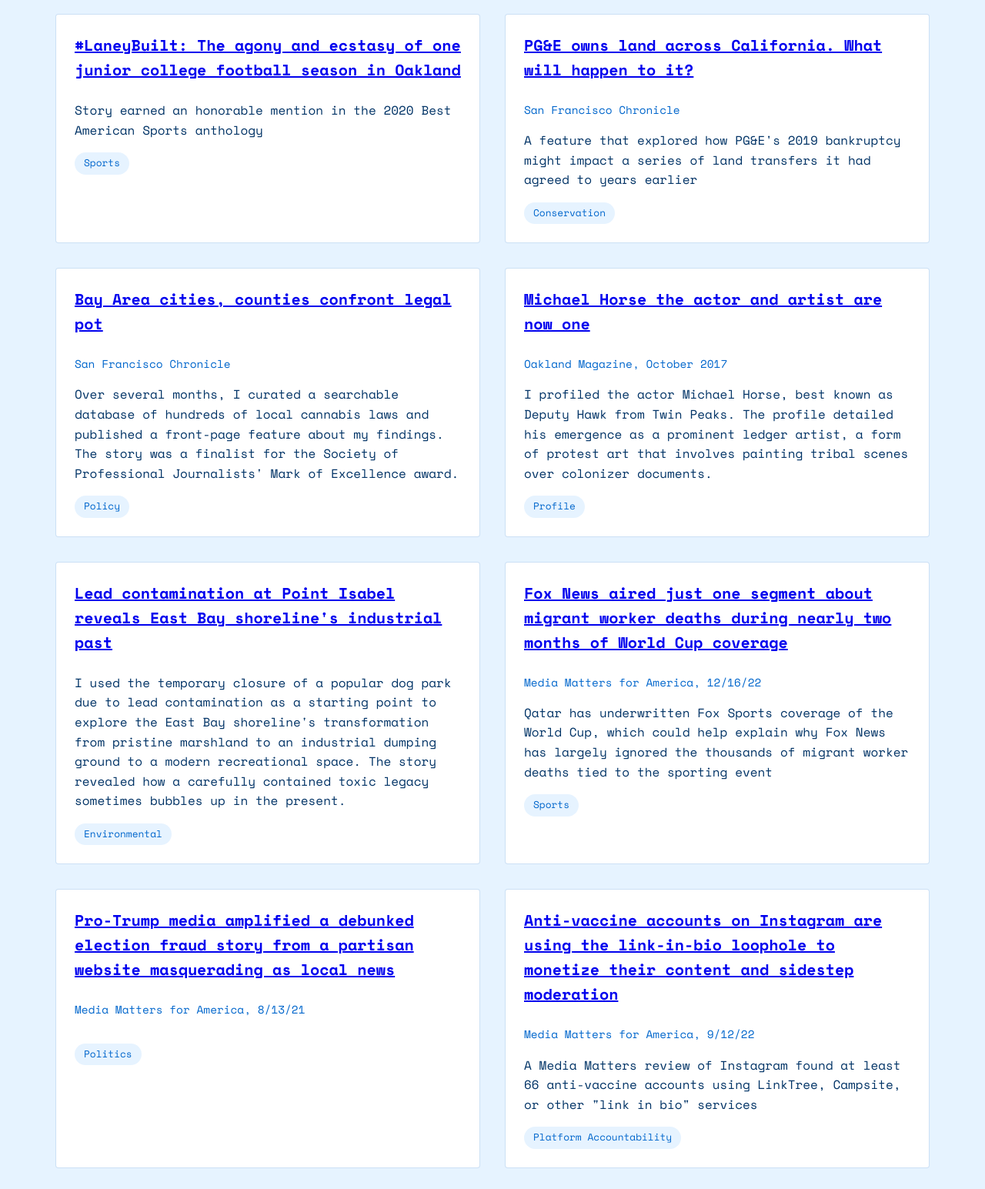
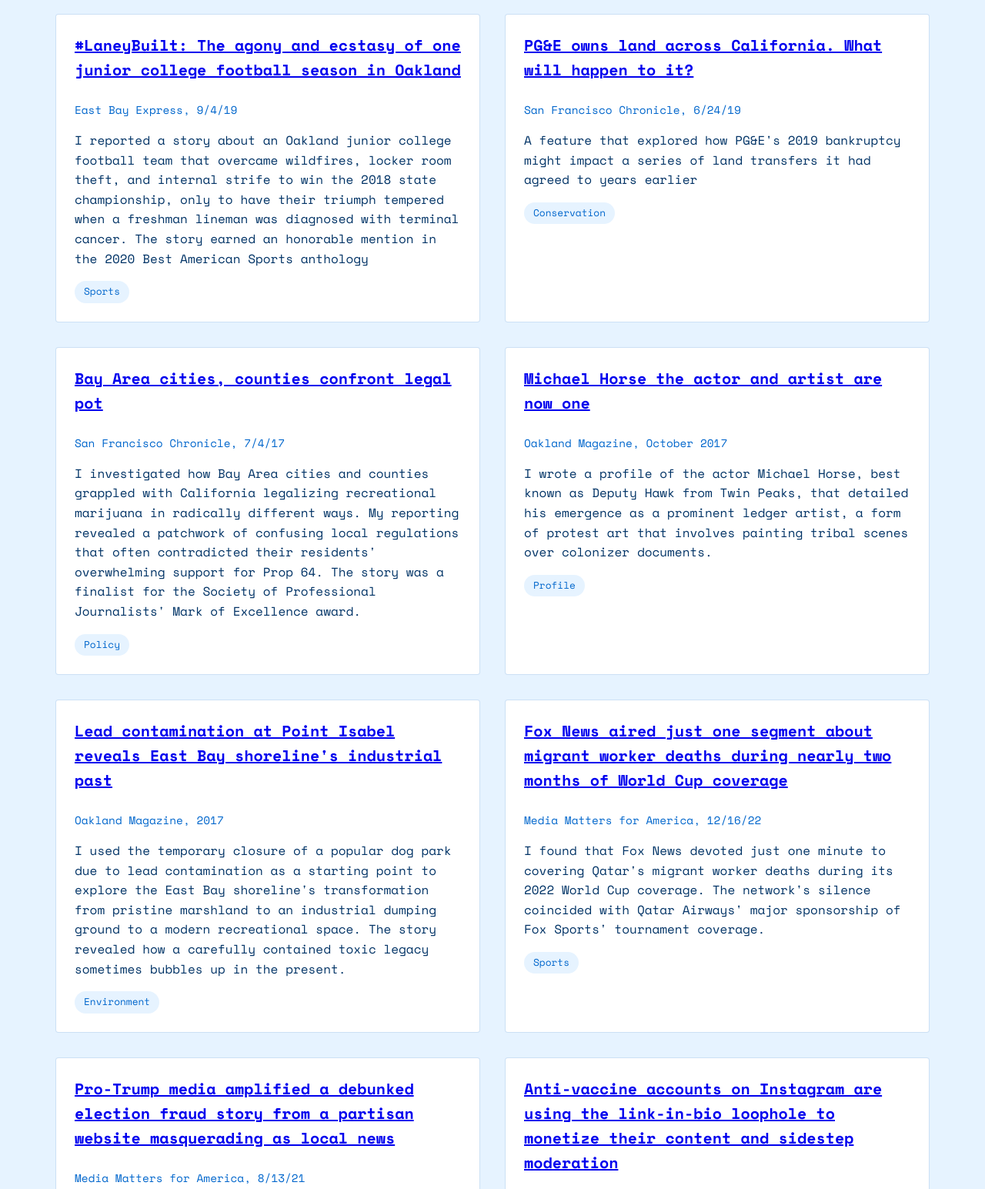
Before and after one commit to spencersilva/spencersilva, a plain HTML site: page index.html in a window 1280 px wide. Shown: the part 820-2365 px from the top of the page at 77% size. Drawn offline with nearby package versions, Linux system fonts and the light colour scheme.

Commit message:
updated copy for selected works

```diff
--- a/index.html
+++ b/index.html
@@ -27,7 +27,7 @@
                         <img src="/sketch.jpg" alt="Spencer Silva sketch" class="profile-sketch">
                     </div>
                     <div class="card">
-                        <p>I'm a writer, editor and multimedia journalist with more than a decade of experience covering sports, technology, democracy and the environment. A former assistant editor at Media Matters for America, my work has been featured in numerous publications, including the San Francisco Chronicle, the East Bay Express, Oakland Magazine and other outlets. I'm a Graduate of the UC Berkeley Graduate School of Journalism.</p>
+                        <p>I'm a writer, editor and multimedia journalist with more than a decade of experience covering sports, technology, politics and the environment. A former assistant editor at Media Matters for America, my work has been featured in numerous publications, including the San Francisco Chronicle, the East Bay Express, Oakland Magazine and other outlets. I'm a Graduate of the UC Berkeley Graduate School of Journalism.</p>
                     </div>
                 </div>
             </div>
@@ -38,67 +38,71 @@
             <div class="works-grid">
                 <div class="card">
                     <h3><a href="https://eastbayexpress.com/laneybuilt-1/" target="_blank">#LaneyBuilt: The agony and ecstasy of one junior college football season in Oakland</a></h3>
-                    <p>Story earned an honorable mention in the 2020 Best American Sports anthology</p>
+                    <p class="meta">East Bay Express, 9/4/19</p>
+                    <p>I reported a story about an Oakland junior college football team that overcame wildfires, locker room theft, and internal strife to win the 2018 state championship, only to have their triumph tempered when a freshman lineman was diagnosed with terminal cancer. The story earned an honorable mention in the 2020 Best American Sports anthology</p>
                     <span class="tag">Sports</span>
                 </div>
 
                 <div class="card">
                     <h3><a href="https://www.sfchronicle.com/travel/article/PG-E-owns-land-across-California-What-will-14028654.php" target="_blank">PG&E owns land across California. What will happen to it?</a></h3>
-                    <p class="meta">San Francisco Chronicle</p>
+                    <p class="meta">San Francisco Chronicle, 6/24/19</p>
                     <p>A feature that explored how PG&E's 2019 bankruptcy might impact a series of land transfers it had agreed to years earlier</p>
                     <span class="tag">Conservation</span>
                 </div>
 
                 <div class="card">
                     <h3><a href="https://www.sfchronicle.com/bayarea/article/Bay-Area-cities-counties-confront-legal-pot-11264649.php" target="_blank">Bay Area cities, counties confront legal pot</a></h3>
-                    <p class="meta">San Francisco Chronicle</p>
-                    <p>Over several months, I curated a searchable database of hundreds of local cannabis laws and published a front-page feature about my findings. The story was a finalist for the Society of Professional Journalists' Mark of Excellence award.</p>
+                    <p class="meta">San Francisco Chronicle, 7/4/17</p>
+                    <p>I investigated how Bay Area cities and counties grappled with California legalizing recreational marijuana in radically different ways. My reporting revealed a patchwork of confusing local regulations that often contradicted their residents' overwhelming support for Prop 64. The story was a finalist for the Society of Professional Journalists' Mark of Excellence award.</p>
                     <span class="tag">Policy</span>
                 </div>
 
                 <div class="card">
                     <h3><a href="https://www.alamedamagazine.com/michael-horse-the-actor-and-artist-are-one/" target="_blank">Michael Horse the actor and artist are now one</a></h3>
                     <p class="meta">Oakland Magazine, October 2017</p>
-                    <p>I profiled the actor Michael Horse, best known as Deputy Hawk from Twin Peaks. The profile detailed his emergence as a prominent ledger artist, a form of protest art that involves painting tribal scenes over colonizer documents.</p>
+                    <p>I wrote a profile of the actor Michael Horse, best known as Deputy Hawk from Twin Peaks, that detailed his emergence as a prominent ledger artist, a form of protest art that involves painting tribal scenes over colonizer documents.</p>
                     <span class="tag">Profile</span>
                 </div>
 
                 <div class="card">
                     <h3><a href="https://www.oaklandmagazine.com/leaking-lead-found-at-point-isabel/" target="_blank">Lead contamination at Point Isabel reveals East Bay shoreline's industrial past</a></h3>
+                    <p class="meta">Oakland Magazine, 2017</p>
                     <p>I used the temporary closure of a popular dog park due to lead contamination as a starting point to explore the East Bay shoreline's transformation from pristine marshland to an industrial dumping ground to a modern recreational space. The story revealed how a carefully contained toxic legacy sometimes bubbles up in the present.</p>
-                    <span class="tag">Environmental</span>
+                    <span class="tag">Environment</span>
                 </div>
 
                 <div class="card">
                     <h3><a href="https://www.mediamatters.org/fox-news/fox-news-aired-just-one-segment-about-migrant-worker-deaths-during-nearly-two-months-0" target="_blank">Fox News aired just one segment about migrant worker deaths during nearly two months of World Cup coverage</a></h3>
                     <p class="meta">Media Matters for America, 12/16/22</p>
-                    <p>Qatar has underwritten Fox Sports coverage of the World Cup, which could help explain why Fox News has largely ignored the thousands of migrant worker deaths tied to the sporting event</p>
+                    <p>I found that Fox News devoted just one minute to covering Qatar's migrant worker deaths during its 2022 World Cup coverage. The network's silence coincided with Qatar Airways' major sponsorship of Fox Sports' tournament coverage.</p>
                     <span class="tag">Sports</span>
                 </div>
 
                 <div class="card">
                     <h3><a href="https://www.mediamatters.org/fake-news/pro-trump-media-amplified-debunked-election-fraud-story-partisan-website-masquerading" target="_blank">Pro-Trump media amplified a debunked election fraud story from a partisan website masquerading as local news</a></h3>
                     <p class="meta">Media Matters for America, 8/13/21</p>
+                    <p>I discovered that pro-Trump media was touting a baseless voter fraud claim that originated from a billionaire-funded hyperpartisan news site masquerading as a legitimate news.</p>
                     <span class="tag">Politics</span>
                 </div>
 
                 <div class="card">
                     <h3><a href="https://www.mediamatters.org/facebook/anti-vaccine-accounts-instagram-are-using-link-bio-loophole-monetize-their-content-and" target="_blank">Anti-vaccine accounts on Instagram are using the link-in-bio loophole to monetize their content and sidestep moderation</a></h3>
                     <p class="meta">Media Matters for America, 9/12/22</p>
-                    <p>A Media Matters review of Instagram found at least 66 anti-vaccine accounts using LinkTree, Campsite, or other "link in bio" services</p>
+                    <p>I exposed anti-vaccine Instagram accounts using "link-in-bio" services to dodge Meta's content moderators and profit from spreading medical misinformation.</p>
                     <span class="tag">Platform Accountability</span>
                 </div>
 
                 <div class="card">
                     <h3><a href="https://www.mediamatters.org/facebook/we-found-almost-every-part-needed-build-ar-15-facebook-marketplace-and-instagram-shopping" target="_blank">We found almost every part needed to build an AR-15 on Facebook Marketplace and Instagram Shopping</a></h3>
                     <p class="meta">Media Matters for America, 6/15/22</p>
-                    <p>I provided the Guardian with exclusive research showing how Meta facilitated the distribution of weapon parts and firearms via its social media platforms</p>
+                    <p>I exposed how Meta facilitated the distribution of weapon parts and firearms via Instagram Shopping and Facebook Marketplace. The Guardian later published my findings.</p>
                     <span class="tag">Platform Accountability</span>
                 </div>
 
                 <div class="card">
                     <h3><a href="https://www.mediamatters.org/facebook/instagrams-suggestion-algorithm-promoting-accounts-share-misinformation" target="_blank">Instagram's suggestion algorithm is promoting accounts that share misinformation</a></h3>
-                    <p class="meta">Media Matters for America, 10/20/21</p>
+                     <p class="meta">Media Matters for America, 10/20/21</p>
+                    <p>I tested Instagram's "similar accounts" feature and discovered it was steering users toward anti-vaccine content and health misinformation even though the platform claimed it suppressed such accounts.</p>
                     <span class="tag">Platform Accountability</span>
                 </div>
             </div>
```
